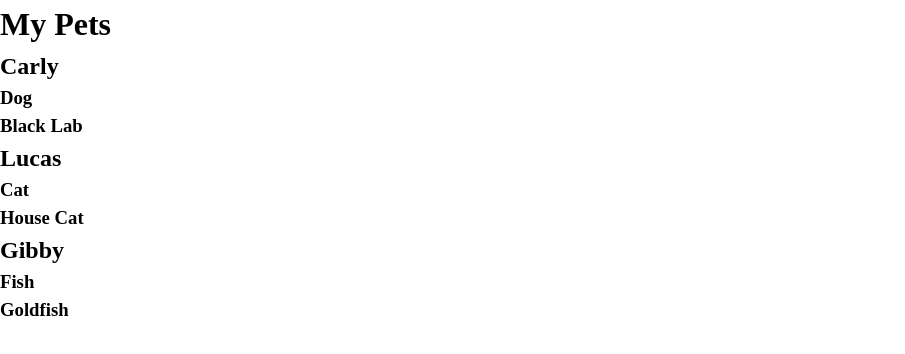
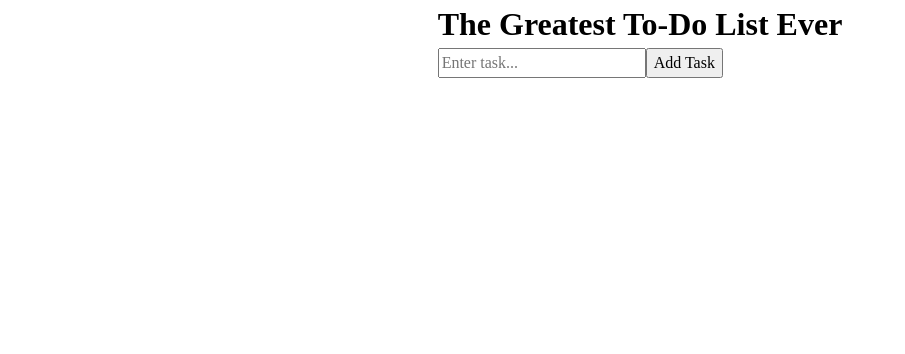
Before and after one commit to joepetrillo/react-todo-list, a React (Vite) app: page / in a window 1280 px wide. Shown: the top 354 px of the page, without its empty margins (0-905 px from the left). Built offline with nearby package versions, Linux system fonts and the light colour scheme.

Commit message:
initial functionality

```diff
--- a/package.json
+++ b/package.json
@@ -2,12 +2,12 @@
   "name": "react-from-scratch",
   "version": "1.0.0",
   "description": "A simple React toolchain",
-  "main": "index.js",
   "browserslist": "defaults",
   "scripts": {
     "format": "prettier --write .",
     "lint": "eslint \"src/**/*.{js,jsx}\" --quiet",
-    "dev": "parcel src/index.html"
+    "dev": "parcel src/index.html",
+    "build": "parcel build src/index.html"
   },
   "author": "Joe Petrillo",
   "license": "ISC",
@@ -17,6 +17,7 @@
     "eslint-plugin-import": "^2.25.3",
     "eslint-plugin-jsx-a11y": "^6.5.1",
     "eslint-plugin-react": "^7.27.1",
+    "eslint-plugin-react-hooks": "^4.3.0",
     "parcel": "^2.0.1",
     "prettier": "^2.5.1"
   },
--- a/src/App.js
+++ b/src/App.js
@@ -1,15 +1,32 @@
+import { StrictMode, useState } from "react";
 import ReactDOM from "react-dom";
-import Pet from "./Pet";
+import TodoForm from "./components/TodoForm";
+import TodoList from "./components/TodoList";
 
 const App = () => {
+  const [todoItems, setTodoItems] = useState([]);
+
+  const deleteTodo = (id) => {
+    setTodoItems(todoItems.filter((todo) => todo.id !== id));
+  };
+
+  const addTodo = (userInput) => {
+    if (userInput === "") return;
+    setTodoItems([{ id: todoItems.length + 1, task: userInput }, ...todoItems]);
+  };
+
   return (
     <div>
-      <h1>My Pets</h1>
-      <Pet name="Carly" animal="Dog" breed="Black Lab" />
-      <Pet name="Lucas" animal="Cat" breed="House Cat" />
-      <Pet name="Gibby" animal="Fish" breed="Goldfish" />
+      <h1>The Greatest To-Do List Ever</h1>
+      <TodoForm addTodo={addTodo} />
+      <TodoList todoItems={todoItems} deleteTodo={deleteTodo} />
     </div>
   );
 };
 
-ReactDOM.render(<App />, document.getElementById("root"));
+ReactDOM.render(
+  <StrictMode>
+    <App />
+  </StrictMode>,
+  document.getElementById("root")
+);
--- a/src/Pet.js
+++ /dev/null
@@ -1,11 +0,0 @@
-const Pet = (props) => {
-  return (
-    <div>
-      <h2>{props.name}</h2>
-      <h3>{props.animal}</h3>
-      <h3>{props.breed}</h3>
-    </div>
-  );
-};
-
-export default Pet;
--- /dev/null
+++ b/src/components/Todo.js
@@ -0,0 +1,10 @@
+const Todo = ({ todo, deleteTodo }) => {
+  return (
+    <div className="todo">
+      <h3>{todo.task}</h3>
+      <button onClick={() => deleteTodo(todo.id)}>DELETE</button>
+    </div>
+  );
+};
+
+export default Todo;
--- /dev/null
+++ b/src/components/TodoForm.js
@@ -0,0 +1,31 @@
+import { useState } from "react";
+
+const TodoForm = ({ addTodo }) => {
+  const [userInput, setUserInput] = useState("");
+
+  const handleChange = (e) => {
+    setUserInput(e.currentTarget.value);
+  };
+
+  const handleSubmit = (e) => {
+    e.preventDefault();
+    addTodo(userInput);
+    setUserInput("");
+  };
+
+  return (
+    <div>
+      <form onSubmit={handleSubmit}>
+        <input
+          value={userInput}
+          type="text"
+          onChange={handleChange}
+          placeholder="Enter task..."
+        />
+        <button>Add Task</button>
+      </form>
+    </div>
+  );
+};
+
+export default TodoForm;
--- /dev/null
+++ b/src/components/TodoList.js
@@ -0,0 +1,13 @@
+import Todo from "./Todo";
+
+const TodoList = ({ todoItems, deleteTodo }) => {
+  return (
+    <div>
+      {todoItems.map((todo) => {
+        return <Todo key={todo.id} todo={todo} deleteTodo={deleteTodo} />;
+      })}
+    </div>
+  );
+};
+
+export default TodoList;
--- a/src/index.html
+++ b/src/index.html
@@ -6,9 +6,9 @@
     <meta name="viewport" content="width=device-width, initial-scale=1.0" />
     <link rel="stylesheet" href="style.css" />
     <script type="module" src="App.js" defer></script>
-    <title>Title</title>
+    <title>TITLE</title>
   </head>
   <body>
-    <div id="root">Not Rendered!</div>
+    <div id="root">NOT RENDERED</div>
   </body>
 </html>
--- a/src/style.css
+++ b/src/style.css
@@ -48,3 +48,14 @@ h6 {
 #__next {
   isolation: isolate;
 }
+
+#root {
+  display: flex;
+  justify-content: center;
+}
+
+.todo {
+  display: flex;
+  align-items: center;
+  justify-content: space-between;
+}
```
Also changed, not shown: .eslintrc.json, 1 other file (tests, documents, lock files or other folders).
